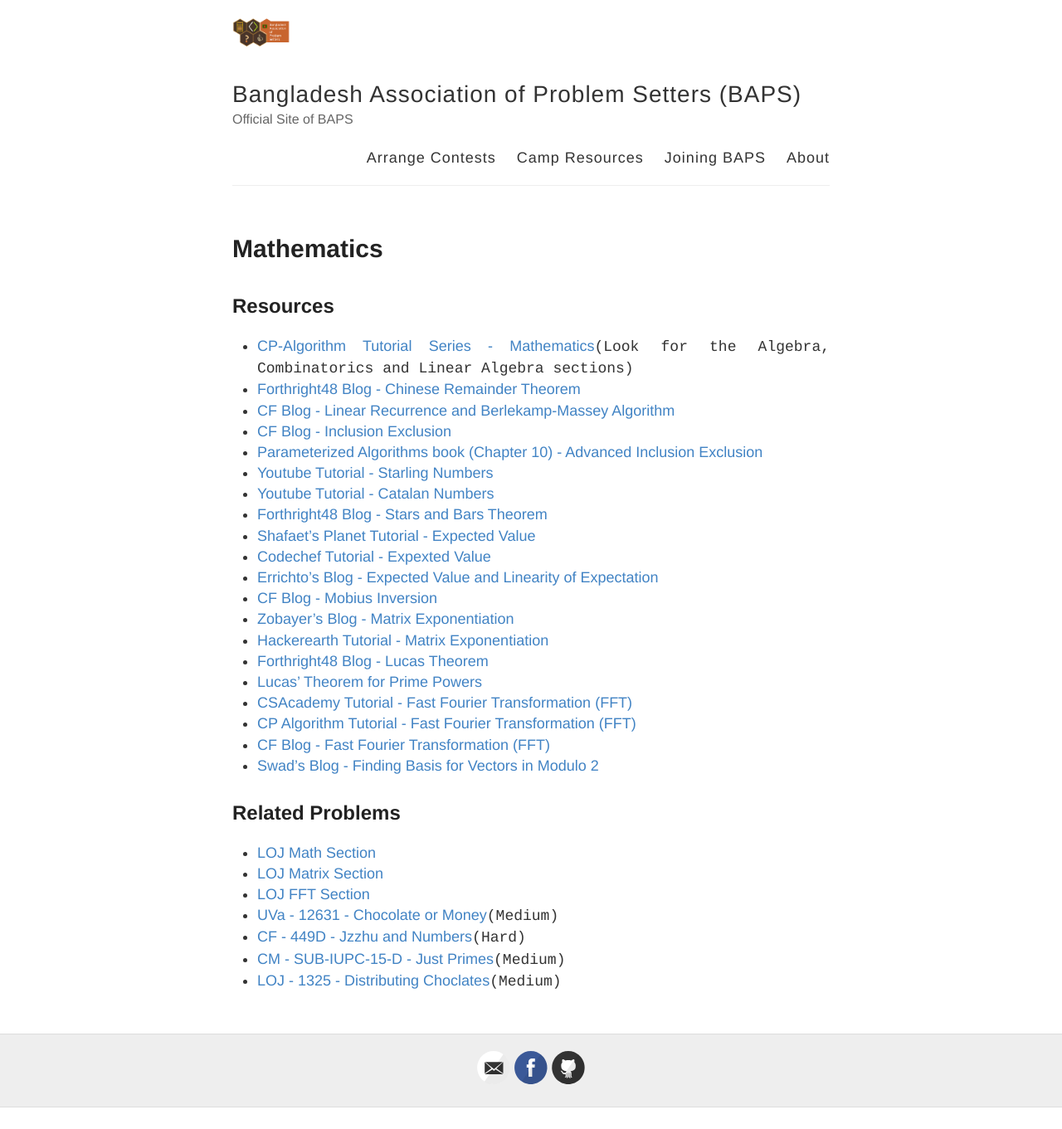
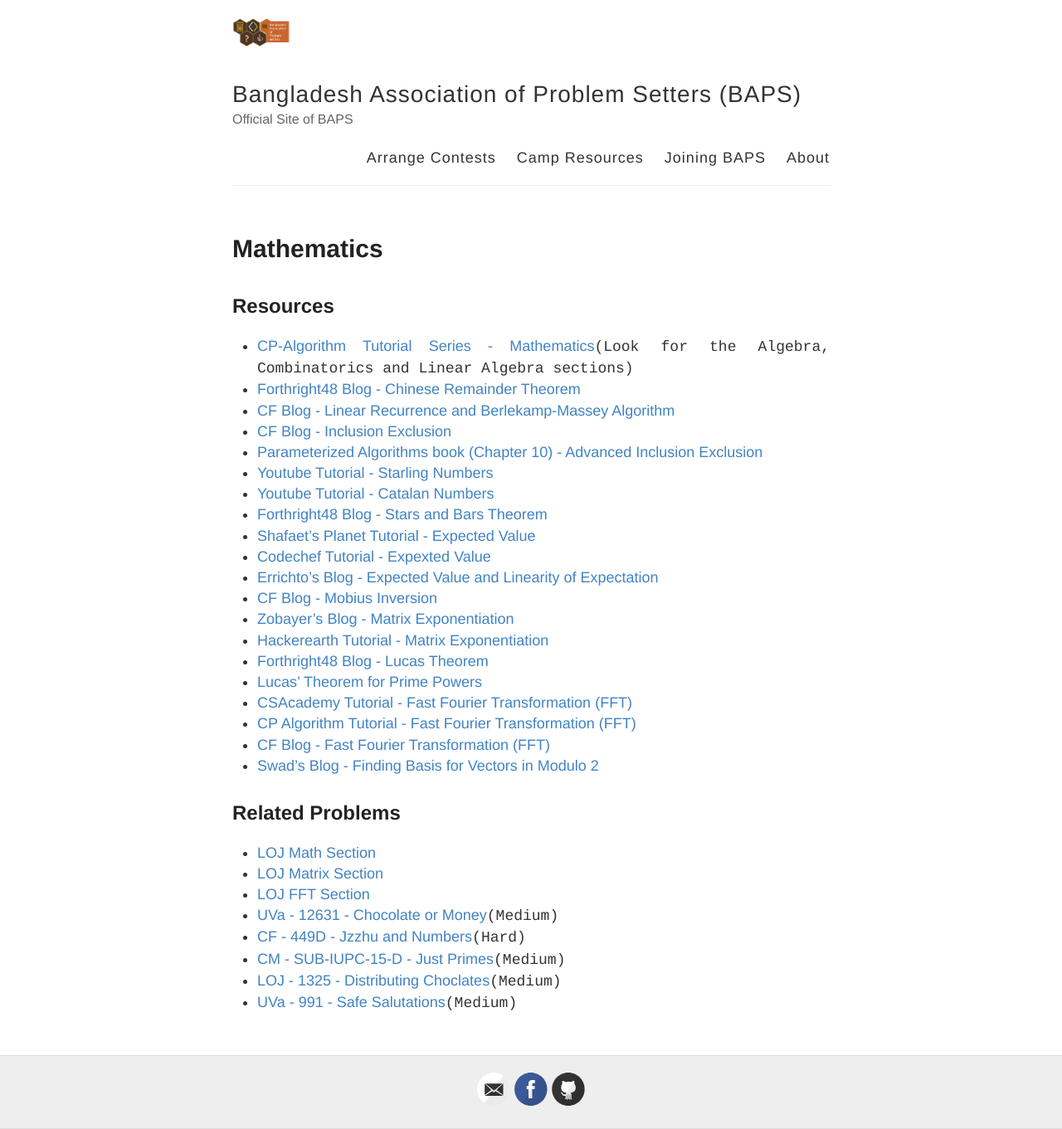
Before and after one commit to baps-bgd/baps-bgd.github.io, a Jekyll site: the page built from _posts/2020-11-4-mathematics.md, in a window 1280 px wide. Shown: the whole page at 83% size. Built offline with Jekyll 4.4.1, drawn with Linux system fonts in a browser that asks for light colours; before the commit the page ends 1335 px from its top, so only the background shows below that.

Commit message:
Adding a new problem for mathematics
In this commit a new from from UVa, 991 Safe Salutation is added under mathematics section.

```diff
--- a/_posts/2020-11-4-mathematics.md
+++ b/_posts/2020-11-4-mathematics.md
@@ -37,3 +37,4 @@
 - [CM - SUB-IUPC-15-D - Just Primes](https://algo.codemarshal.org/contests/subiupc-2015/problems/D){:target="\_blank"}`(Medium)`
 - [LOJ - 1325 - Distributing Choclates](https://lightoj.com/problem/distributing-chocolates){:target="\_blank"}`(Medium)`
  [](){:target="\_blank"}
+- [UVa - 991 - Safe Salutations](https://onlinejudge.org/external/9/991.pdf){:target="\_blank"}`(Medium)`
```
